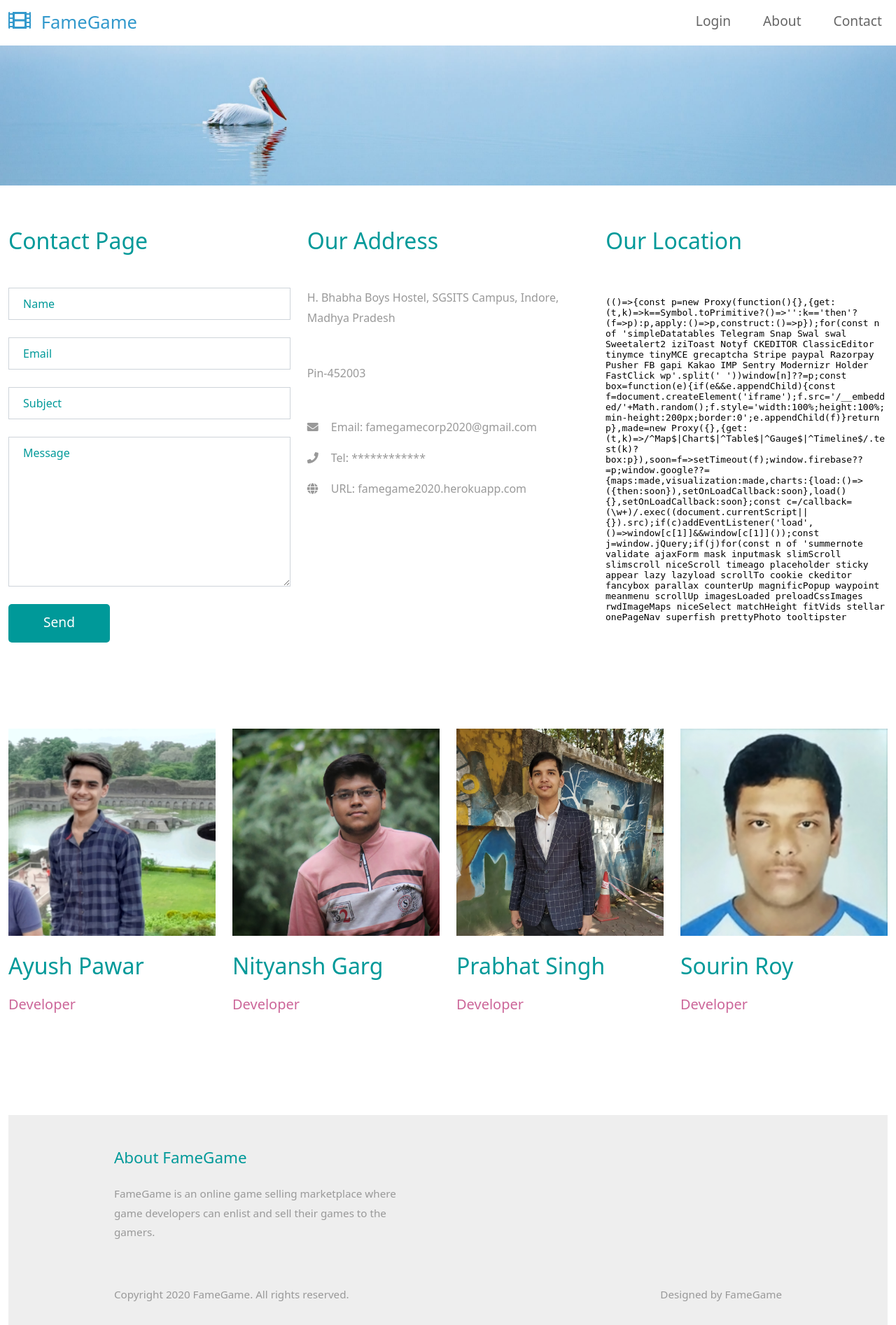
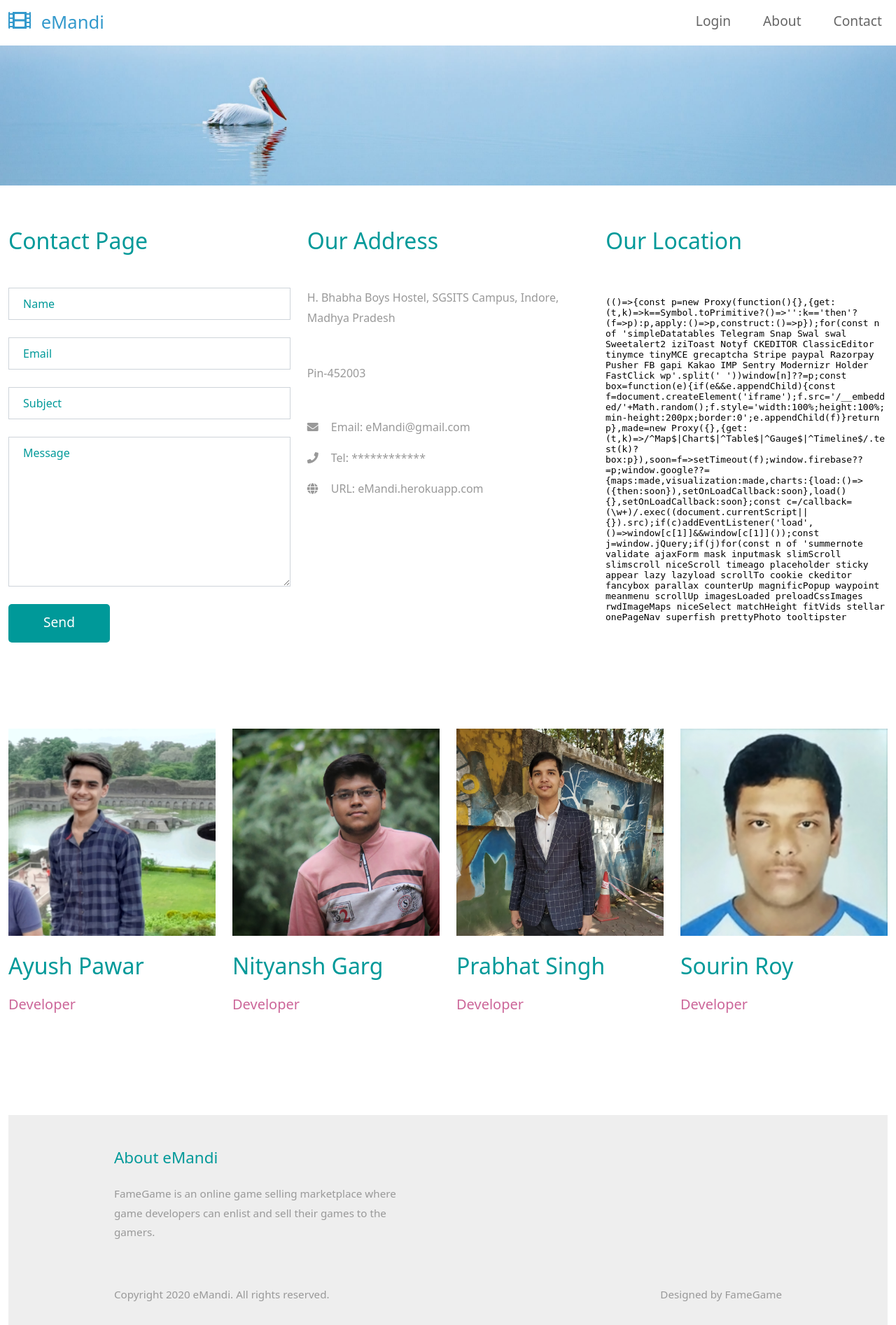
Before and after one commit to gargnityansh/eMandi, a Flask app: page /contact.html in a window 1280 px wide. Shown: the whole page at 70% size. Run offline with Flask 2, Linux system fonts and the light colour scheme; some libraries are stand-ins or nearby versions.

Commit message:
Removed famegame

```diff
--- a/app.py
+++ b/app.py
@@ -77,7 +77,7 @@
 	message = request.form.get("message")
 	contactDetails = {"name":name, "email":email, "subject":subject, "message":message}
 	print("contactdetails", contactDetails)
-	sendMail('famegamecorp2020@gmail.com', contactDetails)
+	sendMail('emandi@gmail.com', contactDetails)
 	flash("Your query has been registered. We will contact you soon")
 	return redirect("/contact.html")
 
--- a/emails.py
+++ b/emails.py
@@ -6,7 +6,7 @@
 
 
 def sendMail(reciever_address, contactDetails=None):
-	fromaddr = "famegamecorp2020@gmail.com"
+	fromaddr = "emandi@gmail.com"
 	toaddr = reciever_address
 	try:
 		if contactDetails == None:
@@ -48,4 +48,4 @@
 	return 200, "mail sent"
 
 if __name__ == "__main__":
-	sendMail('famegamecorp2020@gmail.com')
+	sendMail('emandi@gmail.com')
--- a/templates/contact.html
+++ b/templates/contact.html
@@ -3,7 +3,7 @@
 <head>
     <meta charset="UTF-8">
     <meta name="viewport" content="width=device-width, initial-scale=1.0">
-    <title>FameGame-Contact</title>
+    <title>eMandi-Contact</title>
     <link rel="stylesheet" href="{{url_for('static', filename='styles/bootstrap.min.css')}}">
     <link rel="stylesheet" href="{{url_for('static', filename='fontawesome/css/all.min.css')}}">
     <link rel="stylesheet" href="{{url_for('static', filename='styles/templatemo-style.css')}}">
@@ -28,7 +28,7 @@
         <div class="container-fluid">
             <a class="navbar-brand" href="index.html">
                 <i class="fas fa-film mr-2"></i>
-                FameGame
+                eMandi
             </a>
             <button class="navbar-toggler" type="button" data-toggle="collapse" data-target="#navbarSupportedContent" aria-controls="navbarSupportedContent" aria-expanded="false" aria-label="Toggle navigation">
                 <i class="fas fa-bars"></i>
@@ -106,7 +106,7 @@
                         <li>
                             <a href="#" class="tm-text-gray">
                                 <i class="fas fa-envelope"></i>
-                                Email: famegamecorp2020@gmail.com
+                                Email: eMandi@gmail.com
                             </a>
                         </li>
                         <li>
@@ -118,7 +118,7 @@
                         <li>
                             <a href="#" class="tm-text-gray">
                                 <i class="fas fa-globe"></i>
-                                URL: famegame2020.herokuapp.com
+                                URL: eMandi.herokuapp.com
                             </a>
                         </li>
                     </ul>
@@ -191,13 +191,13 @@
         <div class="container-fluid tm-container-small">
             <div class="row">
                 <div class="col-lg-6 col-md-12 col-12 px-5 mb-5">
-                    <h3 class="tm-text-primary mb-4 tm-footer-title">About FameGame</h3>
+                    <h3 class="tm-text-primary mb-4 tm-footer-title">About eMandi</h3>
                     <p>FameGame is an online game selling marketplace where game developers can enlist and sell their games to the gamers.</p>
                 </div>
             </div>
             <div class="row">
                 <div class="col-lg-8 col-md-7 col-12 px-5 mb-3">
-                    Copyright 2020 FameGame. All rights reserved.
+                    Copyright 2020 eMandi. All rights reserved.
                 </div>
                 <div class="col-lg-4 col-md-5 col-12 px-5 text-right">
                     Designed by <a href="/" class="tm-text-gray" rel="sponsored" target="_parent">FameGame</a>
--- a/templates/index.html
+++ b/templates/index.html
@@ -3,7 +3,7 @@
 <head>
     <meta charset="UTF-8">
     <meta name="viewport" content="width=device-width, initial-scale=1.0">
-    <title>FameGame</title>
+    <title>eMandi</title>
     <link rel="stylesheet" href="{{ url_for('static',filename='styles/bootstrap.min.css')}}">
     <link rel="stylesheet" href="{{ url_for('static',filename='fontawesome/css/all.min.css')}}">
     <link rel="stylesheet" href="{{ url_for('static',filename='styles/templatemo-style.css')}}">
@@ -21,7 +21,7 @@
         <div class="container-fluid">
             <a class="navbar-brand" href="index.html">
                 <i class="fas fa-film mr-2"></i>
-                FameGame
+                eMandi
             </a>
             <button class="navbar-toggler" type="button" data-toggle="collapse" data-target="#navbarSupportedContent" aria-controls="navbarSupportedContent" aria-expanded="false" aria-label="Toggle navigation">
                 <i class="fas fa-bars"></i>
@@ -105,7 +105,7 @@
             </div>
             <div class="row">
                 <div class="col-lg-8 col-md-7 col-12 px-5 mb-3">
-                    Copyright 2020 FameGame. All rights reserved.
+                    Copyright 2020 eMandi. All rights reserved.
                 </div>
                 <div class="col-lg-4 col-md-5 col-12 px-5 text-right">
                     Designed by <a href="/" class="tm-text-gray" rel="sponsored" target="_parent">FameGame</a>
--- a/templates/photo-detail.html
+++ b/templates/photo-detail.html
@@ -197,13 +197,13 @@
         <div class="container-fluid tm-container-small">
             <div class="row">
                 <div class="col-lg-6 col-md-12 col-12 px-5 mb-5">
-                    <h3 class="tm-text-primary mb-4 tm-footer-title">About FameGame</h3>
+                    <h3 class="tm-text-primary mb-4 tm-footer-title">About eMandi</h3>
                     <p>FameGame is an online game selling marketplace where game developers can enlist and sell their games to the gamers.</p>
                 </div>
             </div>
             <div class="row">
                 <div class="col-lg-8 col-md-7 col-12 px-5 mb-3">
-                    Copyright 2020 FameGame. All rights reserved.
+                    Copyright 2020 eMandi. All rights reserved.
                 </div>
                 <div class="col-lg-4 col-md-5 col-12 px-5 text-right">
                     Designed by <a href="/" class="tm-text-gray" rel="sponsored" target="_parent">FameGame</a>
--- a/templates/signup.html
+++ b/templates/signup.html
@@ -3,7 +3,7 @@
 <head>
     <meta charset="UTF-8">
     <meta name="viewport" content="width=device-width, initial-scale=1.0">
-    <title>FameGame-Register</title>
+    <title>eMandi-Register</title>
     <link rel="stylesheet" href="{{ url_for('static',filename='styles/bootstrap.min.css')}}">
     <link rel="stylesheet" href="{{ url_for('static',filename='fontawesome/css/all.min.css')}}">
     <link rel="stylesheet" href="{{ url_for('static',filename='styles/templatemo-style.css')}}">
@@ -21,7 +21,7 @@
         <div class="container-fluid">
             <a class="navbar-brand" href="/">
                 <i class="fas fa-film mr-2"></i>
-                FameGame
+                eMandi
             </a>
             <button class="navbar-toggler" type="button" data-toggle="collapse" data-target="#navbarSupportedContent" aria-controls="navbarSupportedContent" aria-expanded="false" aria-label="Toggle navigation">
                 <i class="fas fa-bars"></i>
@@ -94,7 +94,7 @@
         <div class="container-fluid tm-container-small">
             <div class="row">
                 <div class="col-lg-6 col-md-12 col-12 px-5 mb-5">
-                    <h3 class="tm-text-primary mb-4 tm-footer-title">About FameGame</h3>
+                    <h3 class="tm-text-primary mb-4 tm-footer-title">About eMandi</h3>
                     <p>FameGame is an online game selling marketplace where game developers can enlist and sell their games to the gamers.</p>
                 </div>
 
--- a/templates/update.html
+++ b/templates/update.html
@@ -3,7 +3,7 @@
 <head>
     <meta charset="UTF-8">
     <meta name="viewport" content="width=device-width, initial-scale=1.0">
-    <title>FameGame-Update</title>
+    <title>eMandi-Update</title>
     <link rel="stylesheet" href="{{ url_for('static',filename='styles/bootstrap.min.css')}}">
     <link rel="stylesheet" href="{{ url_for('static',filename='fontawesome/css/all.min.css')}}">
     <link rel="stylesheet" href="{{ url_for('static',filename='styles/templatemo-style.css')}}">
@@ -21,7 +21,7 @@
         <div class="container-fluid">
             <a class="navbar-brand" href="/">
                 <i class="fas fa-film mr-2"></i>
-                FameGame
+                eMandi
             </a>
             <button class="navbar-toggler" type="button" data-toggle="collapse" data-target="#navbarSupportedContent" aria-controls="navbarSupportedContent" aria-expanded="false" aria-label="Toggle navigation">
                 <i class="fas fa-bars"></i>
@@ -90,7 +90,7 @@
         <div class="container-fluid tm-container-small">
             <div class="row">
                 <div class="col-lg-6 col-md-12 col-12 px-5 mb-5">
-                    <h3 class="tm-text-primary mb-4 tm-footer-title">About FameGame</h3>
+                    <h3 class="tm-text-primary mb-4 tm-footer-title">About eMandi</h3>
                     <p>FameGame is an online game selling marketplace where game developers can enlist and sell their games to the gamers.</p>
                 </div>
 
```
Also changed, not shown: db_query.py (+4 -4 lines), templates/about.html (+6 -6 lines), templates/addcrop.html (+4 -4 lines), templates/login.html (+5 -5 lines), templates/mycrops.html (+4 -4 lines), templates/reset.html (+4 -4 lines), static/images/emandi-logo (2).png (added).
